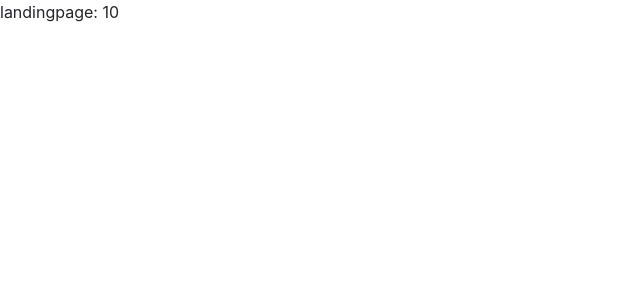
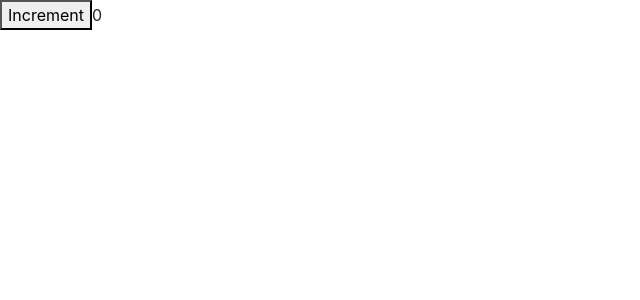
Before and after one commit to swat1000/ReactJS, a React (Create React App) app in the folder ClassLearning/classwork/: page / in a window 1280 px wide. Shown: the top 300 px of the page, without its empty margins (0-640 px from the left). Built offline with nearby package versions, Linux system fonts and the light colour scheme.

Commit message:
WIP: Use effect and dependency array

```diff
--- a/ClassLearning/classwork/src/components/landingpage.js
+++ b/ClassLearning/classwork/src/components/landingpage.js
@@ -1,19 +1,27 @@
-import React, { useEffect } from 'react'
+import React, { useEffect,useState } from 'react'
 // use effect
 
 export default function Landingpage() {
+    const[Counter,setCounter] = useState(0)
     console.log("I m rendering in landing page compinent")
     let a= 10;
 
     useEffect(() => {
         console.log("I m getting printed from useeffect body")
 
-        let body = document.querySelector(".header");
-        console.log(body);
-    })
+        // let body = document.querySelector(".header");
+        // console.log(body);
+    }, [Counter])
 
     console.log("I m getting rendered in landing page component")
-  return (
-    <div className='header'>landingpage: {a} </div>
+     // [] Dependency array
+     // case1 : Dependency is empty: useffect runs only single time when page renders
+     // case2 : dependency array has some state or props: whenever the states and props changes, your useeffect changes that many times
+    return (
+    <div className='header'>
+        {/* in line calling of function in a single line */}
+        <button onClick={() => setCounter(Counter+1)}>Increment</button>
+        {Counter}
+    </div>
   )
 }
```
